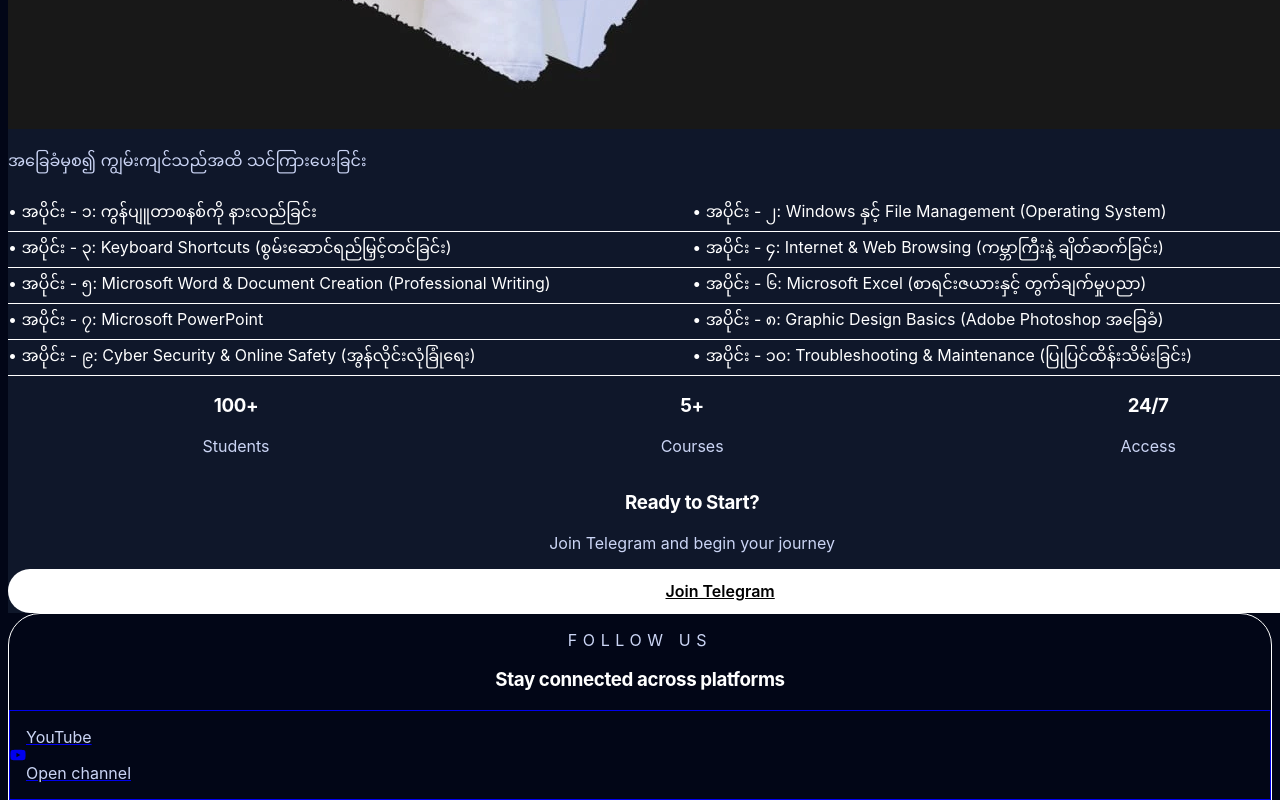
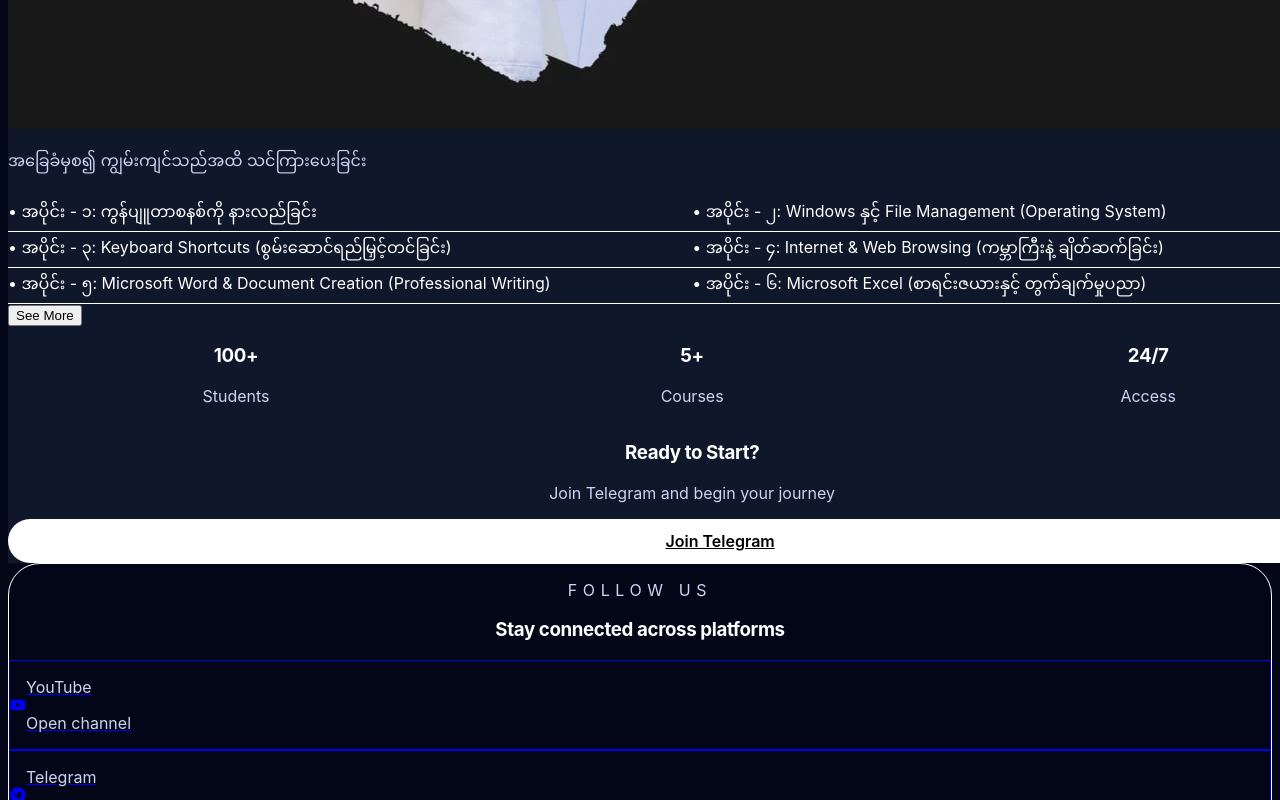
Before and after one commit to ayechanaung12723-star/kac4youth, a Next.js app: page / in a window 1280 px wide. Shown: the part 2179-2979 px from the top of the page. Built offline with nearby package versions, Linux system fonts and the light colour scheme.

Commit message:
update icons

```diff
--- a/src/app/page.tsx
+++ b/src/app/page.tsx
@@ -45,28 +45,40 @@ export default function Home() {
             </div>
 
             {/* Selected Course Box */}
-            <div className="bg-[#0f172a] p-6 rounded-2xl">
+            <div className="bg-[#0f172a] p-4 md:p-6 rounded-2xl">
 
               {/* Header */}
-              <div className="flex items-center gap-3 mb-4">
+              <div className="flex items-center gap-3 mb-3">
                 <img src={selectedCourse.icon} className="w-10 h-10" />
-                <h3 className="text-2xl font-bold">{selectedCourse.title}</h3>
+                <h3 className="text-xl md:text-2xl font-bold">{selectedCourse.title}</h3>
               </div>
 
               {/* Description */}
-              <p className="text-slate-400 mb-4">{selectedCourse.description}</p>
+              <p className="text-slate-400 mb-3 text-sm md:text-base">
+                {selectedCourse.description}
+              </p>
 
-              {/* Topics (2-column grid, no scroll) */}
+              {/* Topics (2-column, max visible items = 6) */}
               <div className="grid grid-cols-2 gap-2">
-                {selectedCourse.topics.map((t: string, i: number) => (
+                {selectedCourse.topics.slice(0, 6).map((t: string, i: number) => (
                   <div
                     key={i}
-                    className="text-sm text-slate-300 border-b border-slate-700 pb-1 hover:text-white transition"
+                    className="text-xs md:text-sm text-slate-300 border-b border-slate-700 pb-1 hover:text-white transition"
                   >
                     • {t}
                   </div>
                 ))}
               </div>
+
+              {/* Optional “See More” button */}
+              {selectedCourse.topics.length > 6 && (
+                <button
+                  onClick={() => alert("See full topics in modal")}
+                  className="mt-2 text-blue-400 text-xs hover:underline"
+                >
+                  See More
+                </button>
+              )}
 
             </div>
           </div>
```
